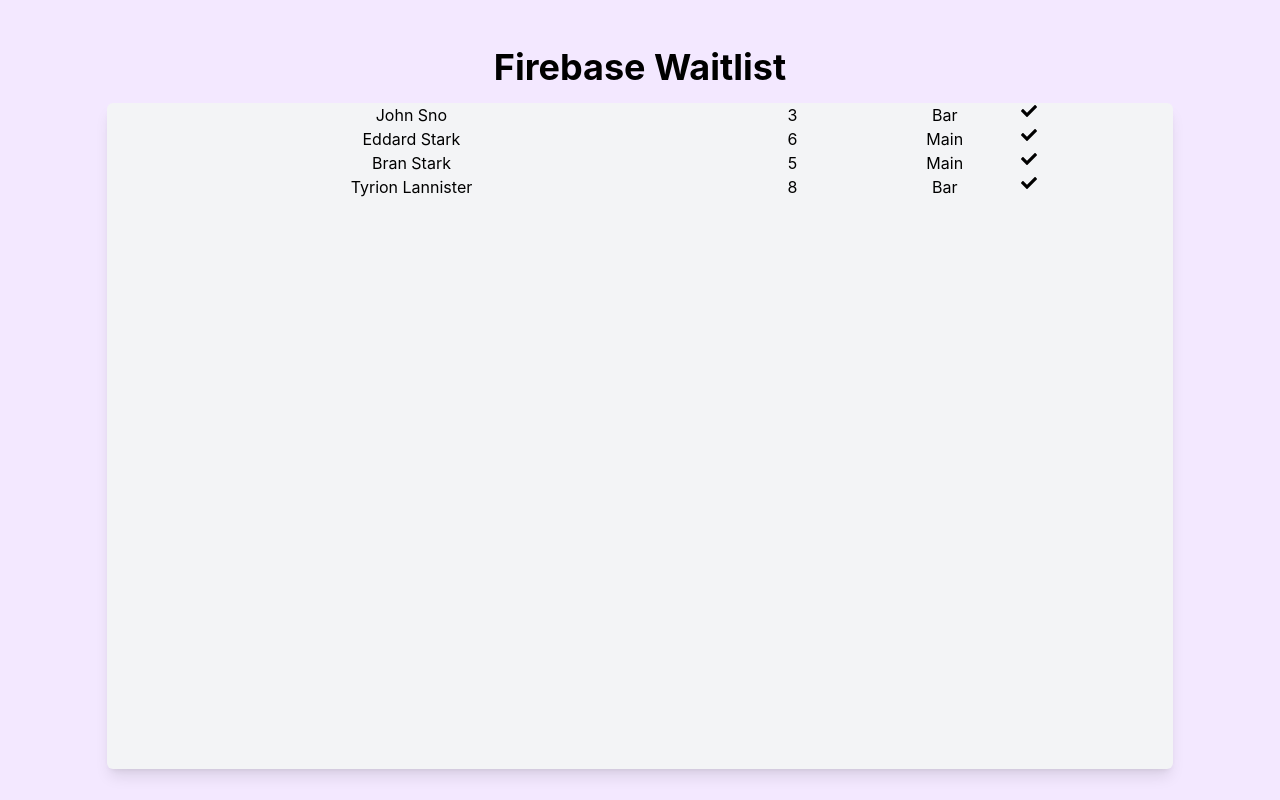
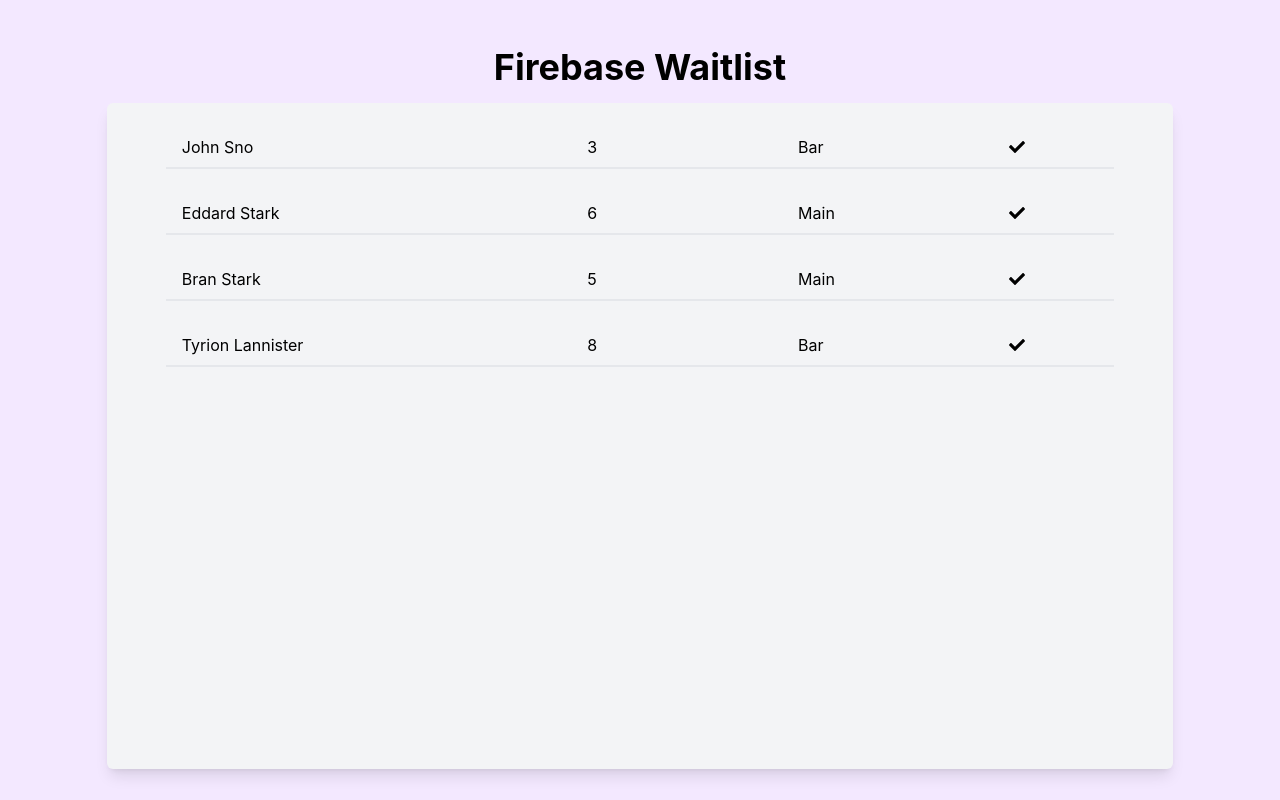
Before and after one commit to LucianSoto/firebase-waitlist, a React (Create React App) app: page / in a window 1280 px wide. Built offline with nearby package versions, Linux system fonts and the light colour scheme.

Commit message:
fixed some css for list item

```diff
--- a/src/components/List.jsx
+++ b/src/components/List.jsx
@@ -7,8 +7,8 @@ const List = () => {
 
   const listData = dummyData.map((item, i) => {
     return (
-    <div className='grid grid-cols-[4fr_1fr_1fr_1fr]' key={i}>
-      <p className="name">{item.name}</p>
+    <div className='grid grid-cols-[2fr_1fr_1fr_.5fr] items-center border-b-2 my-4 w-11/12 pb-2' key={i}>
+      <p className="name pl-4">{item.name}</p>
       {/* <p className="phone">{item.phone}</p> */}
       <p className="size">{item.partySize}</p>
       <p className="of-age">{item.ofAge ? 'Bar' : 'Main'}</p>
@@ -19,7 +19,7 @@ const List = () => {
 
   console.log(listData, 'listData')
   return (
-    <div className='flex flex-col bg-gray-100 h-5/6 w-5/6 rounded-md shadow-lg'>
+    <div className='flex flex-col items-center bg-gray-100 h-5/6 w-5/6 rounded-md shadow-lg p-4'>
       {listData}
     </div>
   )
--- a/src/index.css
+++ b/src/index.css
@@ -9,7 +9,7 @@
 :root, body, #root, #app, html {
   margin: 0;
   padding: 0;
-  text-align: center;
+  /* text-align: center; */
   height: 100%;
   width: 100%;
 }
```
